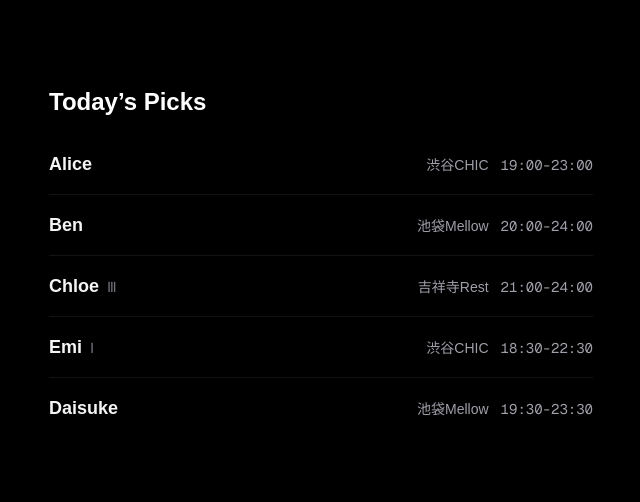
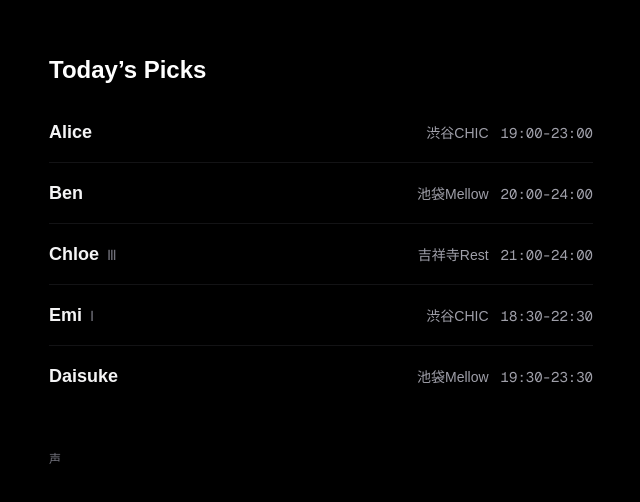
Before and after one commit to enganche1988/shisha-player, a Next.js app: page / in a window 1280 px wide. Shown: the part 138-640 px from the top of the page, without its empty margins (319-959 px from the left). Built offline with nearby package versions, Linux system fonts and the light colour scheme.

Commit message:
ui: complete recommendation chain navigation (chosen people list + small top link)

```diff
--- a/src/app/page.tsx
+++ b/src/app/page.tsx
@@ -116,6 +116,14 @@ export default async function HomePage() {
             );
           })}
         </div>
+        <div className="mt-10">
+          <a
+            href="/people/alice"
+            className="text-xs text-zinc-500 hover:underline underline-offset-4 decoration-zinc-700/70"
+          >
+            声
+          </a>
+        </div>
       </div>
     </main>
   );
--- a/src/app/people/[slug]/page.tsx
+++ b/src/app/people/[slug]/page.tsx
@@ -284,16 +284,22 @@ export default async function PeopleDetail({ params }: { params: PeoplePageParam
           <section className="mt-16">
             <h2 className="text-sm font-semibold text-zinc-400 mb-4">この人が選ぶ人</h2>
           <ul className="space-y-3">
-              {bys.map((rec: any) => (
+            {[...bys]
+              .sort((a: any, b: any) => String(a?.toPerson?.slug ?? "").localeCompare(String(b?.toPerson?.slug ?? "")))
+              .map((rec: any) => {
+                const tier = tierFor(rec?.toPerson?.slug);
+                return (
                   <li key={rec.id}>
                     <a
                       href={`/people/${rec.toPerson.slug}`}
-                    className="text-sm text-zinc-400 hover:text-zinc-200 hover:underline"
+                      className="text-sm text-zinc-400 hover:underline underline-offset-4 decoration-zinc-700/70 focus-visible:outline-none focus-visible:underline focus-visible:underline-offset-4"
                     >
                       {rec.toPerson.displayName}
+                      {tier ? <span className="ml-2 text-xs text-zinc-500">{tier}</span> : null}
                     </a>
                   </li>
-              ))}
+                );
+              })}
           </ul>
           </section>
         )}
```
Lines whose indentation alone changed are shown as unchanged.
